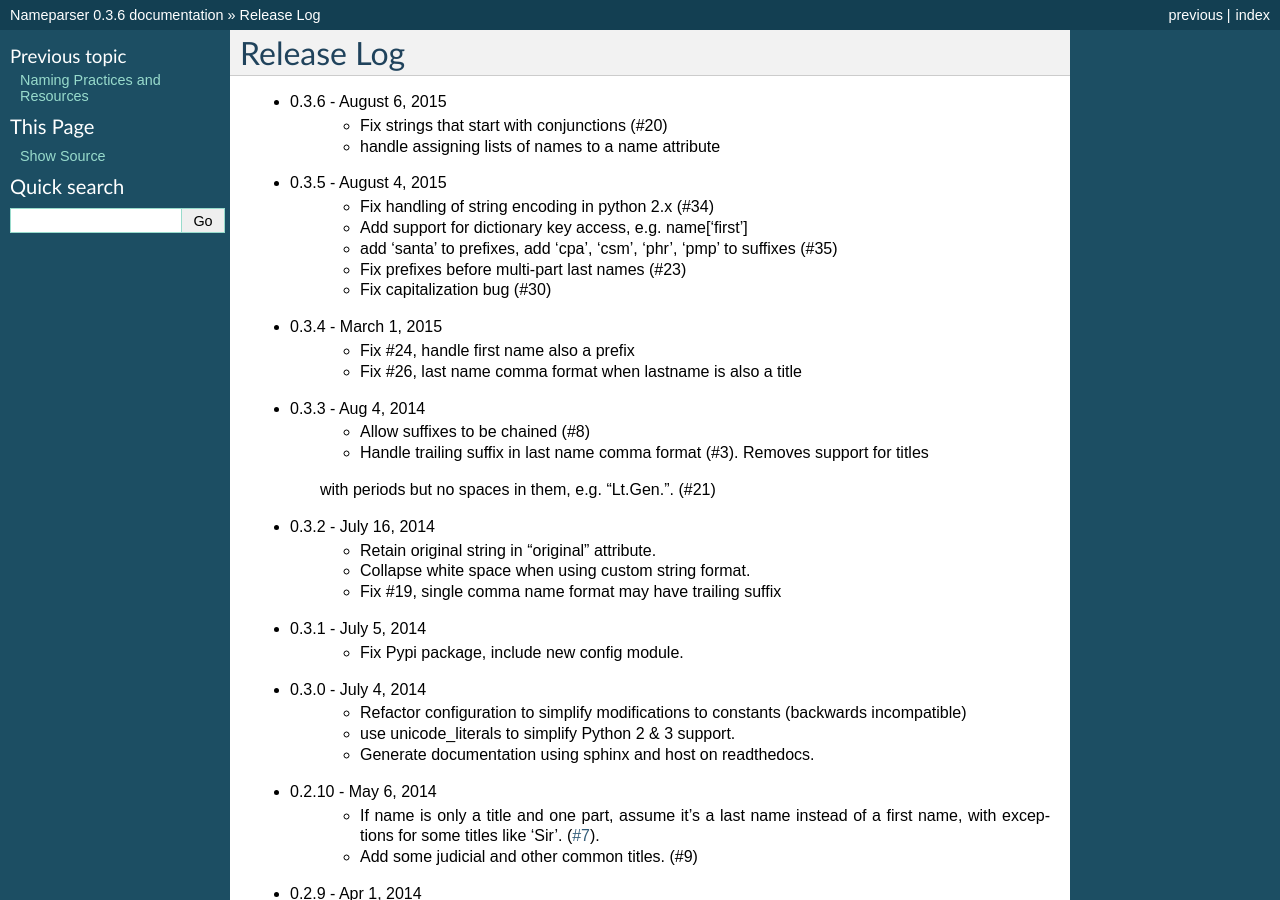
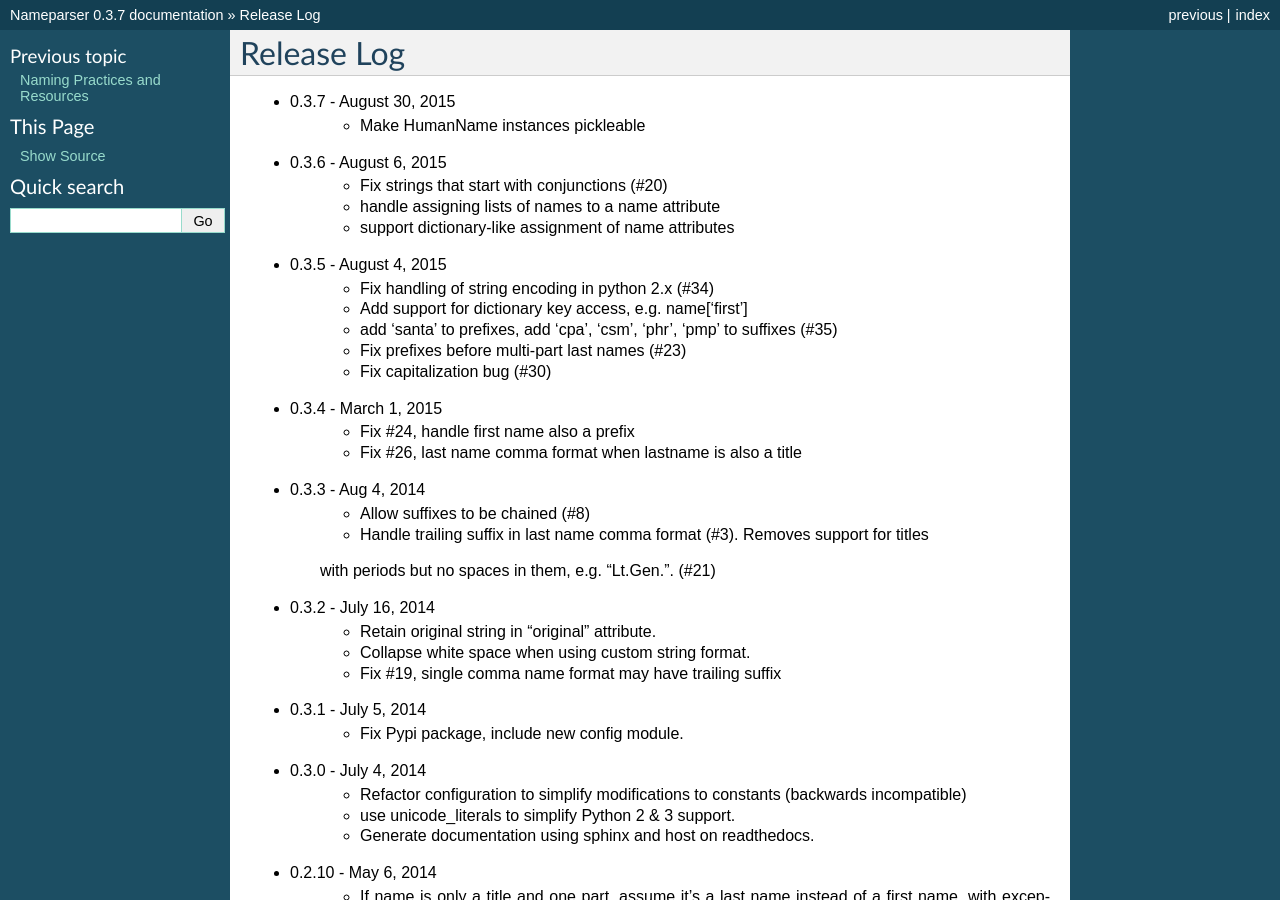
Before and after one commit to derek73/python-nameparser, a Sphinx documentation site: the page built from docs/release_log.rst, in a window 1280 px wide and 900 px high. Built offline with Sphinx 7.4.7, drawn with Linux system fonts in a browser that asks for light colours; pages that are not in the unit, such as notebooks, are missing from menus; some of the changed text lies outside the part shown.

Commit message:
bump to v0.3.7

```diff
--- a/docs/release_log.rst
+++ b/docs/release_log.rst
@@ -1,9 +1,11 @@
 Release Log
 ===========
-
+* 0.3.7 - August 30, 2015
+    - Make HumanName instances pickleable
 * 0.3.6 - August 6, 2015
     - Fix strings that start with conjunctions (#20)
     - handle assigning lists of names to a name attribute
+    - support dictionary-like assignment of name attributes
 * 0.3.5 - August 4, 2015
     - Fix handling of string encoding in python 2.x (#34)
     - Add support for dictionary key access, e.g. name['first']
--- a/nameparser/__init__.py
+++ b/nameparser/__init__.py
@@ -1,4 +1,4 @@
-VERSION = (0, 3, 6)
+VERSION = (0, 3, 7)
 __version__ = '.'.join(map(str, VERSION))
 __author__ = "Derek Gulbranson"
 __author_email__ = 'derek73@gmail.com'
```
